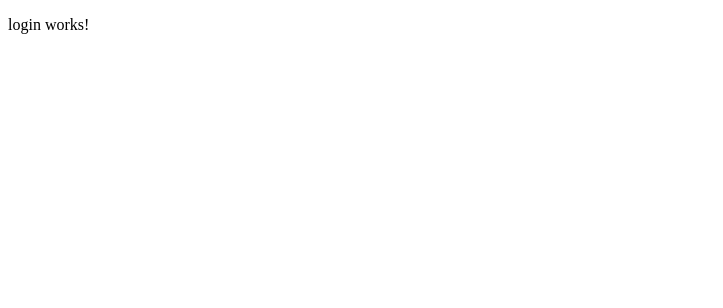
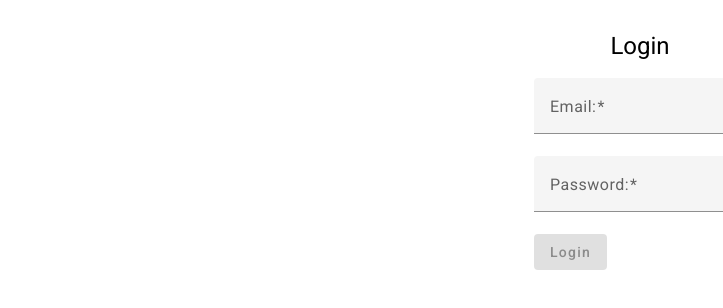
Before and after one commit to srgibosque/angular-material-example, an Angular app: page / in a window 1280 px wide. Shown: the top 308 px of the page, without its empty margins (0-723 px from the left). Built offline with nearby package versions, Linux system fonts and the light colour scheme.

Commit message:
angular material installed / template for Login

```diff
--- a/angular.json
+++ b/angular.json
@@ -35,6 +35,7 @@
               "src/assets"
             ],
             "styles": [
+              "@angular/material/prebuilt-themes/indigo-pink.css",
               "src/styles.css"
             ],
             "scripts": [],
@@ -99,6 +100,7 @@
               "src/assets"
             ],
             "styles": [
+              "@angular/material/prebuilt-themes/indigo-pink.css",
               "src/styles.css"
             ],
             "scripts": []
--- a/package.json
+++ b/package.json
@@ -12,10 +12,12 @@
   "private": true,
   "dependencies": {
     "@angular/animations": "^17.1.0",
+    "@angular/cdk": "~17.3.5",
     "@angular/common": "^17.1.0",
     "@angular/compiler": "^17.1.0",
     "@angular/core": "^17.1.0",
     "@angular/forms": "^17.1.0",
+    "@angular/material": "~17.3.5",
     "@angular/platform-browser": "^17.1.0",
     "@angular/platform-browser-dynamic": "^17.1.0",
     "@angular/platform-server": "^17.1.0",
--- a/src/app/app.module.ts
+++ b/src/app/app.module.ts
@@ -4,7 +4,12 @@ import { BrowserModule, provideClientHydration } from '@angular/platform-browser
 import { AppRoutingModule } from './app-routing.module';
 import { AppComponent } from './app.component';
 import { ReactiveFormsModule } from '@angular/forms';
+
 import { LoginComponent } from './components/login/login.component';
+import { provideAnimationsAsync } from '@angular/platform-browser/animations/async';
+import {MatFormFieldModule } from '@angular/material/form-field';
+import {MatInputModule } from '@angular/material/input';
+import {MatButtonModule } from '@angular/material/button';
 
 @NgModule({
   declarations: [
@@ -14,10 +19,15 @@ import { LoginComponent } from './components/login/login.component';
   imports: [
     BrowserModule,
     AppRoutingModule,
-    ReactiveFormsModule
+    ReactiveFormsModule,
+    MatButtonModule,
+    MatFormFieldModule,
+    MatInputModule,
+
   ],
   providers: [
-    provideClientHydration()
+    provideClientHydration(),
+    provideAnimationsAsync(),
   ],
   bootstrap: [AppComponent]
 })
--- a/src/app/components/login/login.component.html
+++ b/src/app/components/login/login.component.html
@@ -1 +1,42 @@
-<p>login works!</p>
+<div class="container">
+  <h1>Login</h1>
+  <form [formGroup]="loginForm" (ngSubmit)="checkLogin()">
+    <section>
+      <mat-form-field>
+        <mat-label>Email:</mat-label>
+        <input matInput type="email" [formControl]="email" required>
+        <mat-error *ngIf="email.hasError('email') && !email.hasError('required')">
+          Please enter a valid email address
+        </mat-error>
+        <mat-error *ngIf="email.hasError('required')">
+          Email is required
+        </mat-error>
+      </mat-form-field>
+    </section>
+
+    <section>
+      <mat-form-field>
+        <mat-label>Password:</mat-label>
+        <input matInput type="text" [formControl]="password" required>
+        <mat-error *ngIf="password.invalid">
+          password not valid
+        </mat-error>
+      </mat-form-field>
+    </section>
+
+    <!-- <div>
+      <label for="email">Email:</label>
+      <input type="text" [formControl]="email">
+      <span style="color: red" *ngIf="loginForm.get('email').errors?.['required']">Email is required</span>
+      <span style="color: red" *ngIf="loginForm.get('email').errors?.['email']">Not valid email</span>
+    </div>
+
+    <div>
+      <label for="password">Password:</label>
+      <input type="password" [formControl]="password">
+      <span style="color: red" *ngIf="loginForm.get('password').errors?.['required']">Email is required</span>
+    </div> -->
+
+    <button mat-raised-button color="primary" type="submit" [disabled]="!loginForm.valid">Login</button>
+  </form>
+</div>
--- a/src/index.html
+++ b/src/index.html
@@ -6,8 +6,10 @@
   <base href="/">
   <meta name="viewport" content="width=device-width, initial-scale=1">
   <link rel="icon" type="image/x-icon" href="favicon.ico">
+  <link href="https://fonts.googleapis.com/css2?family=Roboto:wght@300;400;500&display=swap" rel="stylesheet">
+  <link href="https://fonts.googleapis.com/icon?family=Material+Icons" rel="stylesheet">
 </head>
-<body>
+<body class="mat-typography">
   <app-root></app-root>
 </body>
 </html>
--- a/src/styles.css
+++ b/src/styles.css
@@ -1 +1,13 @@
 /* You can add global styles to this file, and also import other style files */
+
+
+.container{
+  display: flex;
+  justify-content: center;
+  align-items: center;
+  flex-direction: column;
+  padding: 30px;
+}
+
+html, body { height: 100%; }
+body { margin: 0; font-family: Roboto, "Helvetica Neue", sans-serif; }
```
Also changed, not shown: 1 other file (tests, documents, lock files or other folders).
